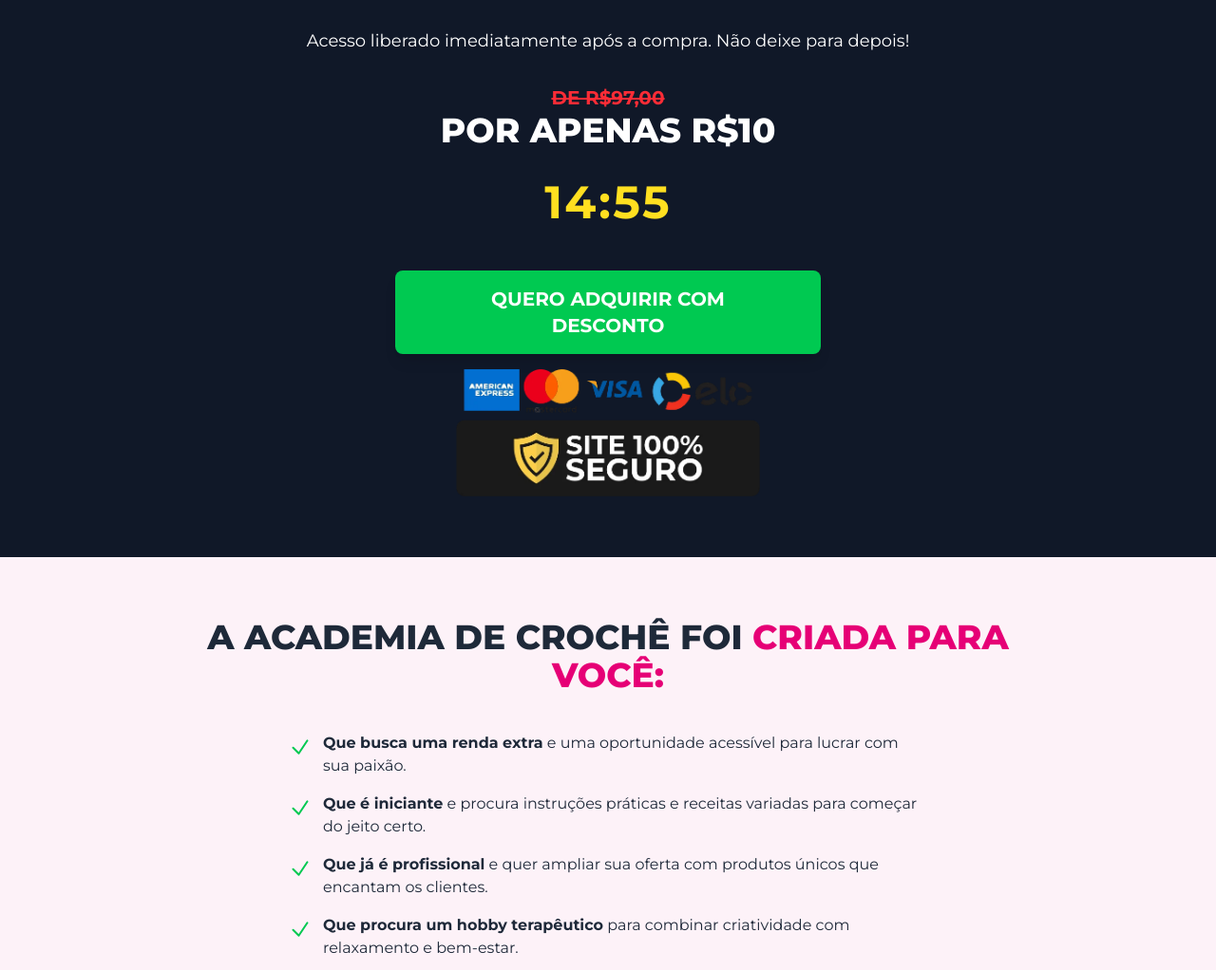
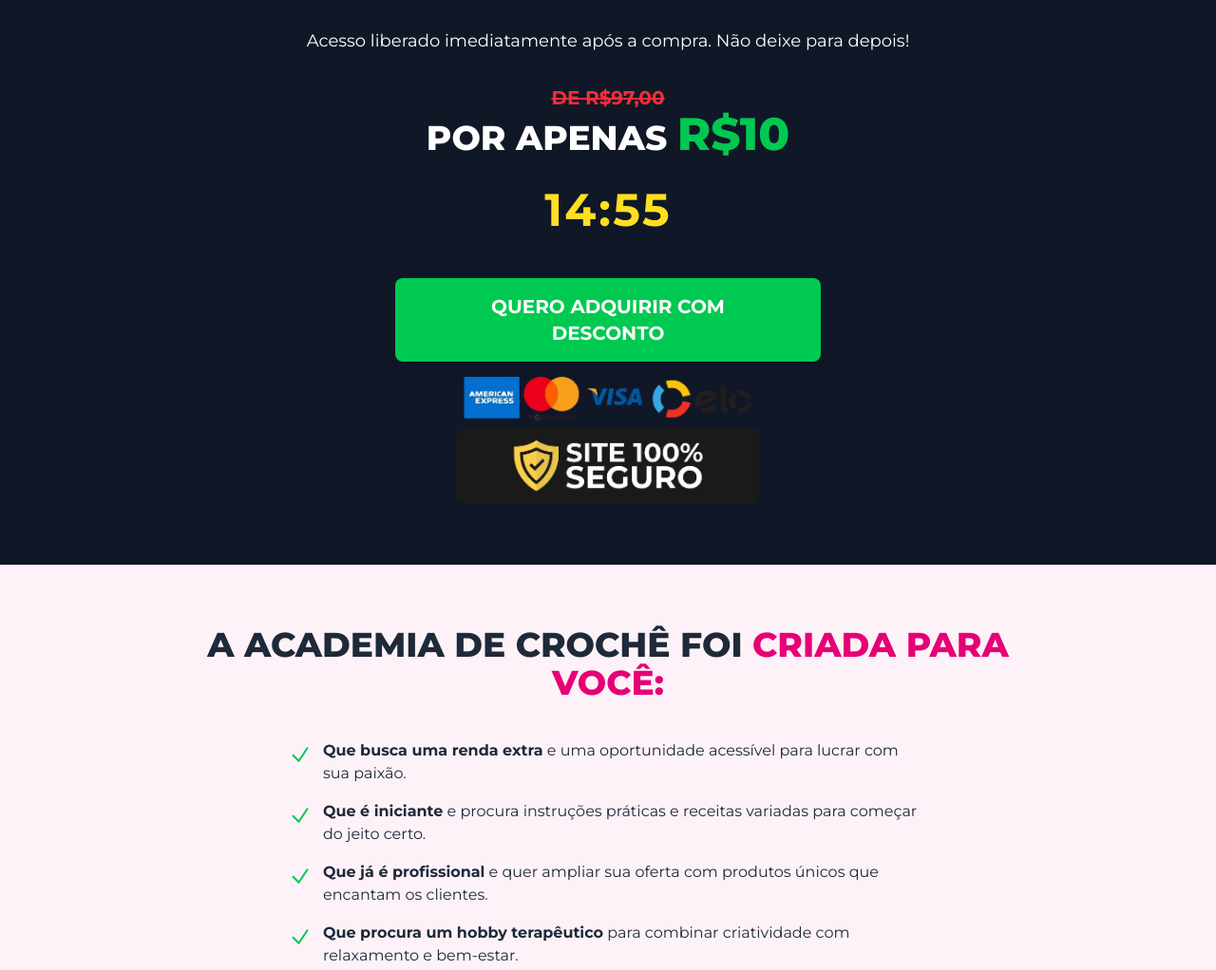
Before and after one commit to sizenando-f/landing-page-academia-do-croche, a website built with Vite: page index.html in a window 1280 px wide. Shown: the part 4390-5412 px from the top of the page at 95% size. Built offline with nearby package versions, Linux system fonts and the light colour scheme.

Commit message:
fix: Corrige cor do preço e valor do bonus

```diff
--- a/index.html
+++ b/index.html
@@ -304,7 +304,9 @@
             <p class="text-xl font-bold text-red-500 line-through">
               DE R$97,00
             </p>
-            <p class="text-4xl font-extrabold text-white">POR APENAS R$10</p>
+            <p class="text-4xl font-extrabold text-white">
+              POR APENAS <span class="text-5xl text-green-500">R$10</span>
+            </p>
           </div>
 
           <div
@@ -533,7 +535,7 @@
                 </div>
                 <div>
                   <p class="line-through text-red-500 font-bold text-2xl">
-                    De: R$39,90
+                    De: R$197,00
                   </p>
                   <p class="text-green-500 font-bold text-4xl">Por: Grátis!</p>
                 </div>
```
